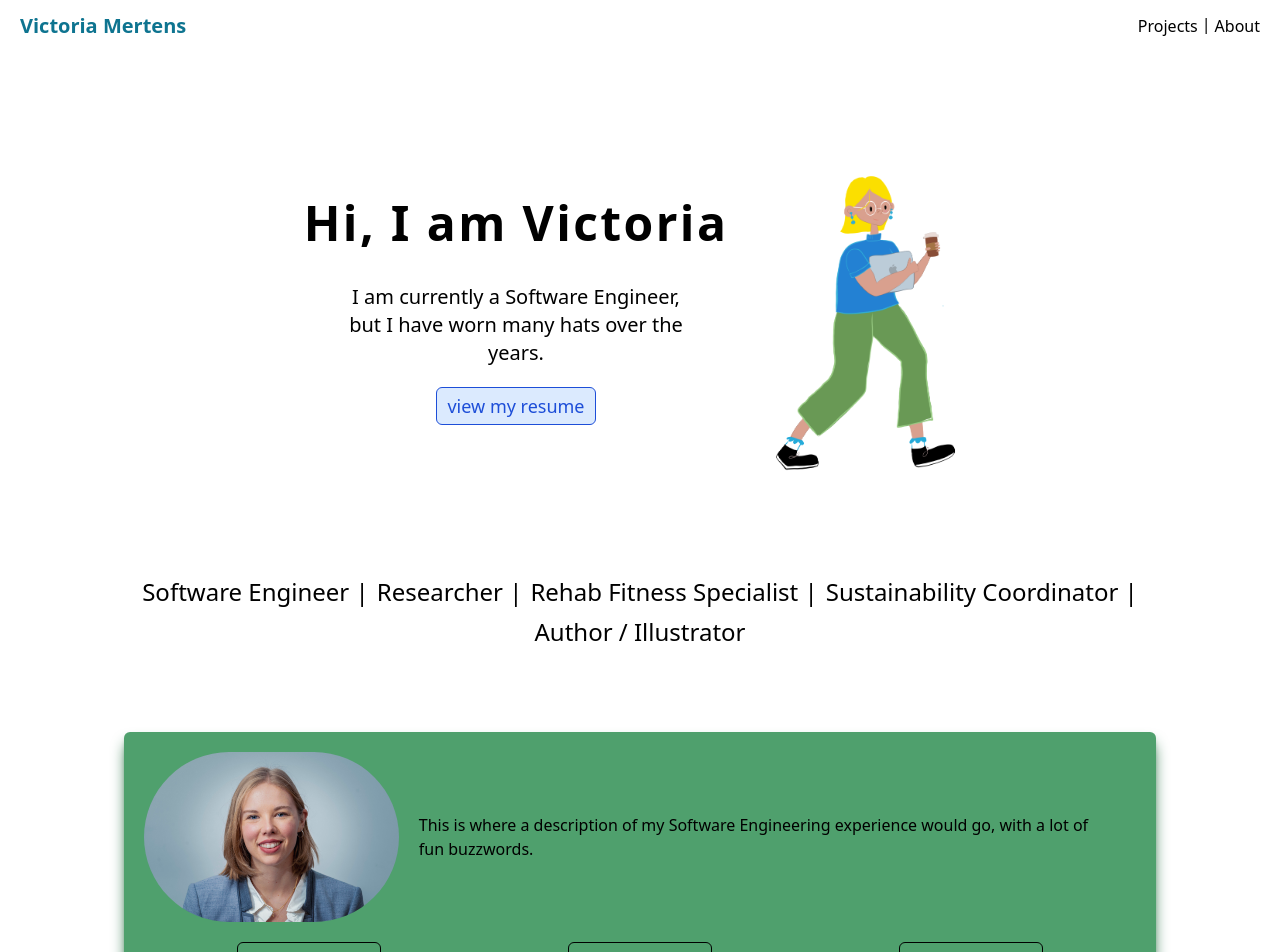
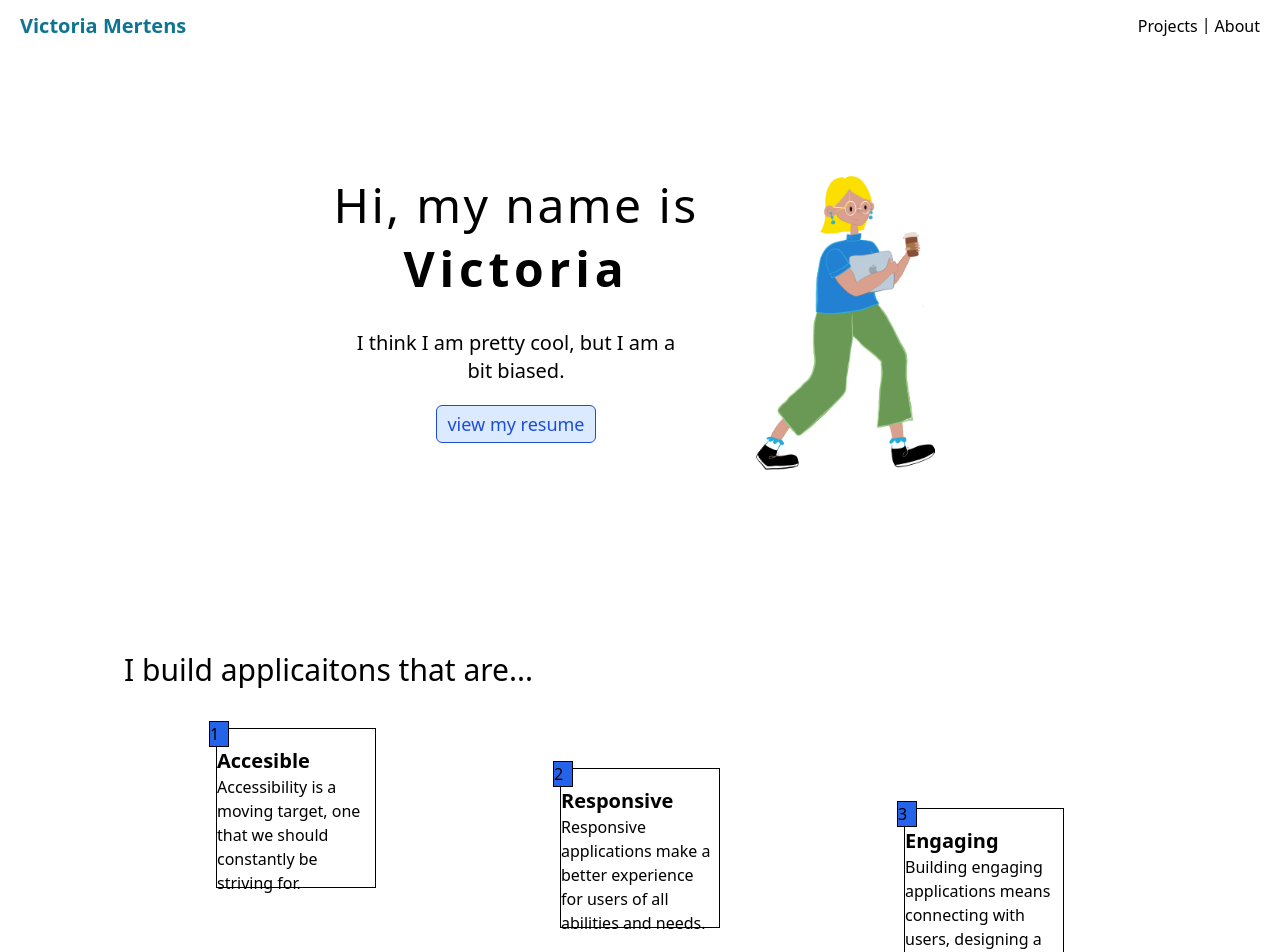
Before and after one commit to victoriamertens/next-portfolio, a Next.js app: page /about in a window 1280 px wide. Shown: the top 952 px of the page. Built offline with nearby package versions, Linux system fonts and the light colour scheme.

Commit message:
Redesign of about page format

```diff
--- a/src/app/about/page.tsx
+++ b/src/app/about/page.tsx
@@ -4,6 +4,8 @@ export const metadata = {
 };
 
 import me from '../../../public/walking-me.png';
+import photome from '../../../public/about-fun.jpeg';
+
 import test from '../../../public/Headshot.kuzmin.jpg';
 import Image from 'next/image';
 import AboutCard from '../AboutCard';
@@ -18,15 +20,18 @@ export default function About() {
           id="left-side"
           className="flex flex-col items-center gap-4 justify-center "
         >
-          <h2 className=" sm:text-5xl text-4xl font-bold tracking-wider ">
-            Hi, I am Victoria
+          <h2 className=" sm:text-5xl text-4xl tracking-wider ">
+            Hi, my name is
+          </h2>
+          <h2 className=" sm:text-5xl font-bold text-4xl tracking-widest ">
+            Victoria
           </h2>
 
           <div className="flex flex-col items-center w-80 sm:w-96">
             <p className="flex justify-items-center sm:text-xl text-center text-lg p-5 ">
-              I am currently a Software Engineer, but I have worn many hats over
-              the years.
+              I think I am pretty cool, but I am a bit biased.
             </p>
+
             <a
               href="./resume.pdf"
               className="w-40 md:text-lg text-base text-center text-blue-700 border border-blue-700 bg-blue-100 rounded-md p-1"
@@ -49,28 +54,68 @@ export default function About() {
           />
         </div>
       </div>
-      <div className="text-center text-lg">
-        <button className="p-1 text-2xl focus-within:text-green-700">
-          Software Engineer |
-        </button>
-        <button className="p-1 text-2xl focus-within:text-purple-700">
-          Researcher |
-        </button>
-        <button className="p-1 text-2xl focus-within:text-blue-700">
-          Rehab Fitness Specialist |
-        </button>
-        <button className="p-1 text-2xl focus-within:text-green-700">
-          Sustainability Coordinator |
-        </button>
-        <button className="p-1 text-2xl focus-within:text-purple-700">
-          Author / Illustrator
-        </button>
+      <div id="About-Card" className="p-10">
+        {/* <div>
+          <h2 className="text-5xl text-white py-10 border bg-blue-500 -ml-14 w-72 rounded-r-full pl-5 font-bold tracking-wider">
+            About Me
+          </h2>
+        </div> */}
+
+        <div className="flex flex-col">
+          <h3 className="my-10 text-3xl">I build applicaitons that are...</h3>
+          <div className="flex justify-around">
+            <div className="border border-black w-40 h-40">
+              <h3 className="border border-black bg-blue-600 -mt-2 -ml-2 w-5">
+                1
+              </h3>
+              <h3 className="text-xl font-bold">Accesible</h3>
+              <p>
+                Accessibility is a moving target, one that we should constantly
+                be striving for.
+              </p>
+            </div>
+            <div className="border border-black w-40 mt-10 h-40">
+              <h3 className="border border-black bg-blue-600 -mt-2 -ml-2 w-5">
+                2
+              </h3>
+              <h3 className="text-xl font-bold">Responsive</h3>
+              <p>
+                Responsive applications make a better experience for users of
+                all abilities and needs.
+              </p>
+            </div>
+            <div className="border border-black w-40 mt-20 h-40">
+              <h3 className="border border-black bg-blue-600 -mt-2 -ml-2 w-5">
+                3
+              </h3>
+              <h3 className="text-xl font-bold">Engaging</h3>
+              <p>
+                Building engaging applications means connecting with users,
+                designing a highly usable product, and making an impression.
+              </p>
+            </div>
+          </div>
+        </div>
       </div>
-
-      <AboutCard
-        url={test}
-        color="bg-green-700/75 shadow-lg shadow-green-800"
-      />
     </div>
   );
 }
+
+// <div className="flex justify-evenly items-center my-10">
+//             <Image
+//               src={photome}
+//               alt="Victoria with sunglasses on"
+//               width={200}
+//               height={300}
+//               className="object-cover h-60 w-60 overflow-hidden rounded-full"
+//             />
+//             <div className="bg-blue-300 px-10 py-2 mt-20 -ml-56">
+//               <p className="w-80 text-lg">
+//                 At my core, I am a creator and a learner. I love to build and
+//                 create things, whether they are stored in 8-bit, use a drill
+//                 bit, or are just a bit of my imagination. My projects often push
+//                 me to learn new things and develop new skills so that I never
+//                 stop learning.
+//               </p>
+//             </div>
+//           </div>
```
Also changed, not shown: public/Headshot.kuzmin.jpg (deleted), public/about-fun.jpeg (added).
